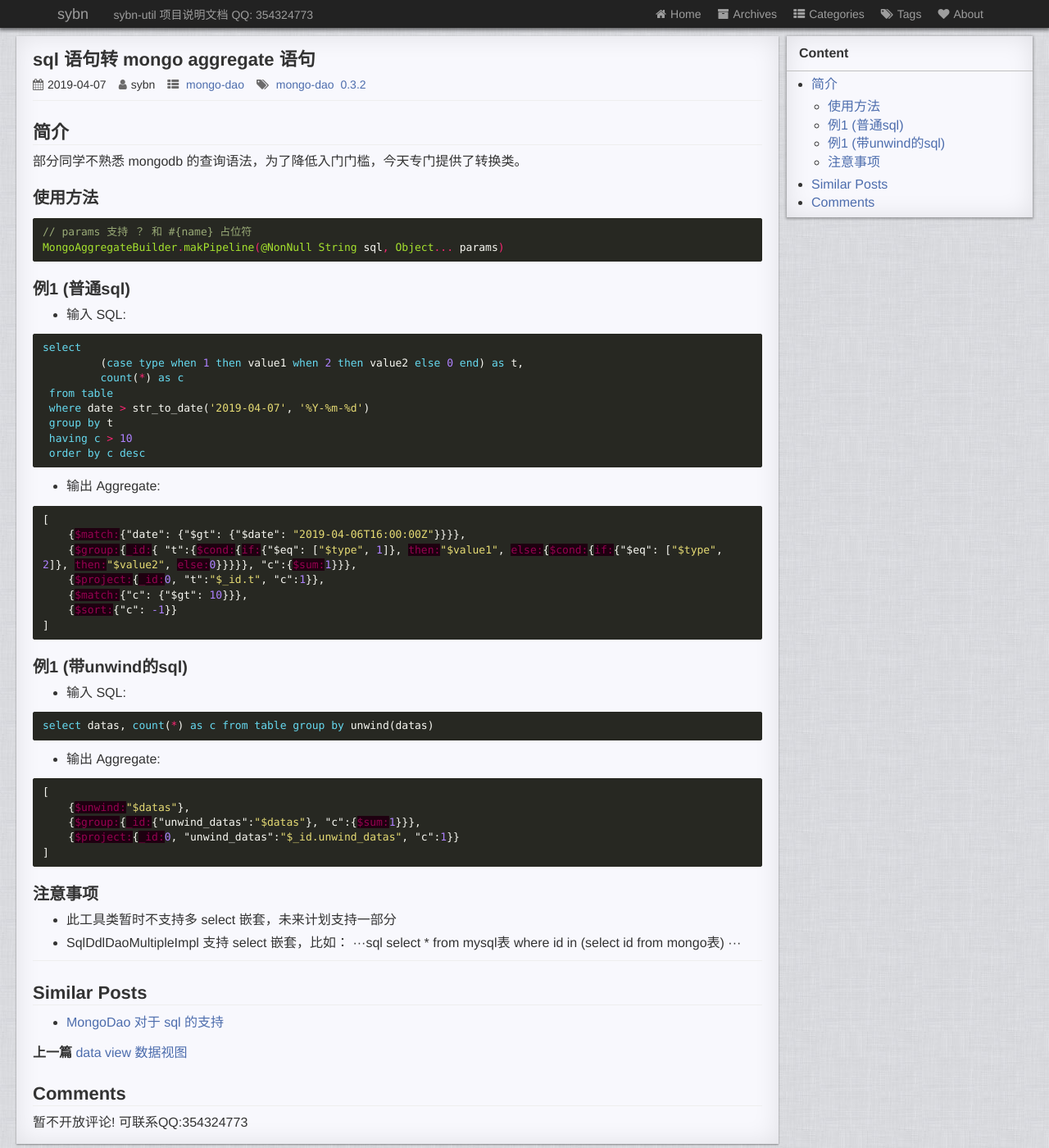
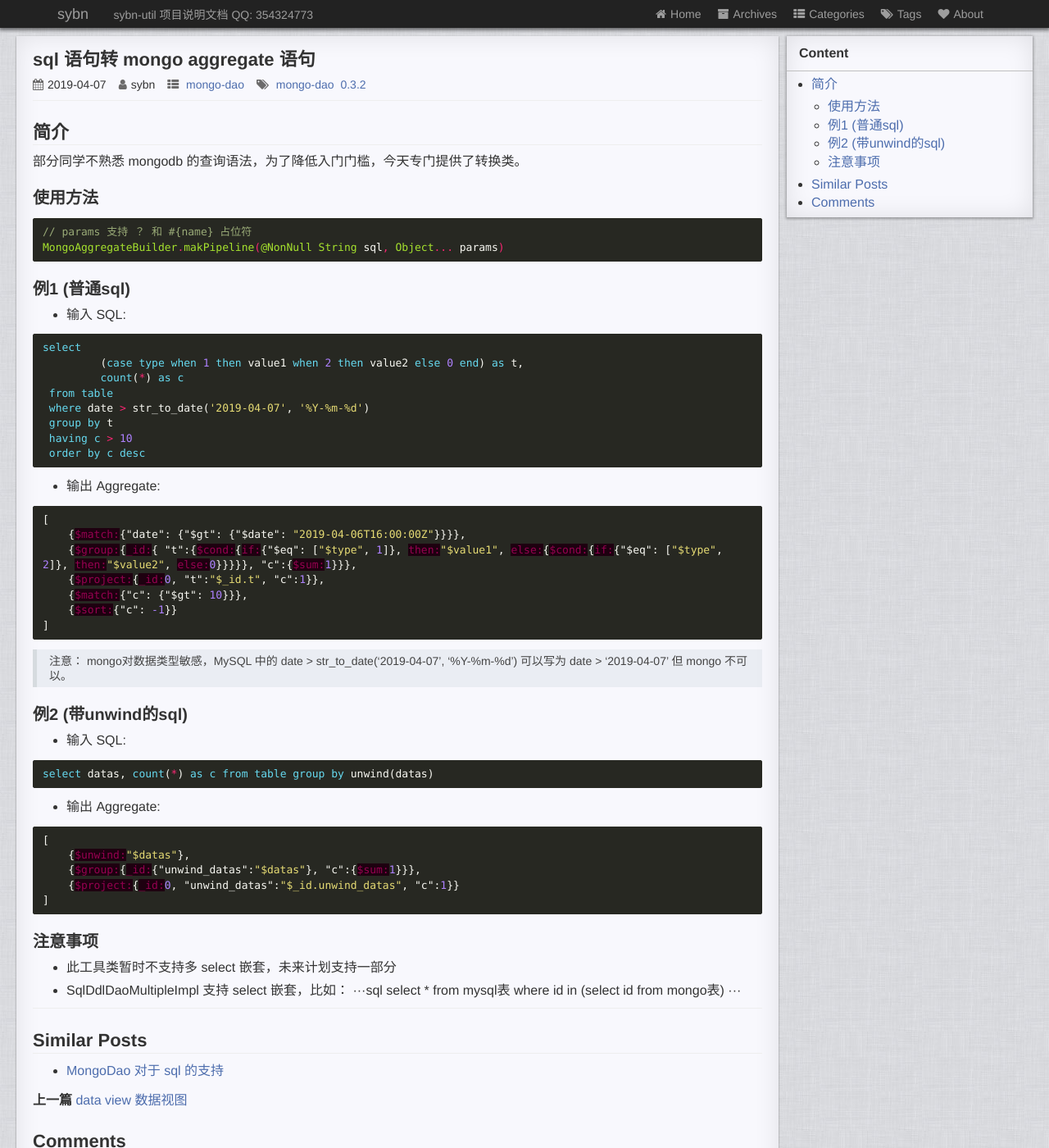
Before and after one commit to sybnCn/sybncn.github.io, a Jekyll site: the page built from _posts/2019-04-07-sql_query_convert_mongo_aggregate.md, in a window 1280 px wide and 1400 px high. Shown: the whole window at 82% size. Built offline with Jekyll 4.4.1, drawn with Linux system fonts in a browser that asks for light colours; comment, search, counter and statistics services are not loaded; a style sheet for code colours, icons or effects is not loaded.

Commit message:
更新 2019-04-07-sql_query_convert_mongo_aggregate.md

````diff
--- a/_posts/2019-04-07-sql_query_convert_mongo_aggregate.md
+++ b/_posts/2019-04-07-sql_query_convert_mongo_aggregate.md
@@ -50,7 +50,9 @@ select
 ]
 ```
 
-### 例1 (带unwind的sql)
+> 注意： mongo对数据类型敏感，MySQL 中的 date > str_to_date('2019-04-07', '%Y-%m-%d') 可以写为 date > '2019-04-07' 但 mongo 不可以。
+
+### 例2 (带unwind的sql)
 
 * 输入 SQL:
 
````
